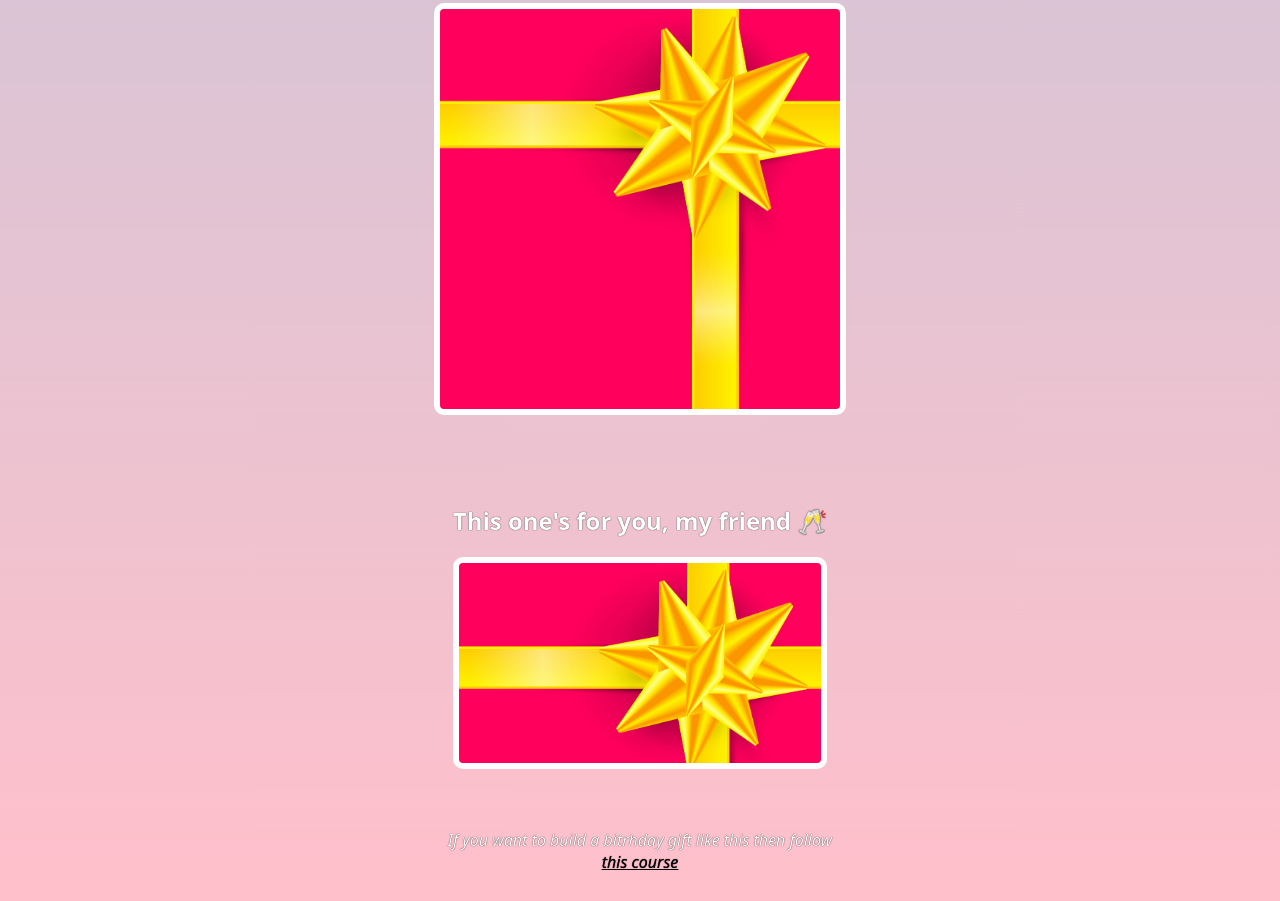
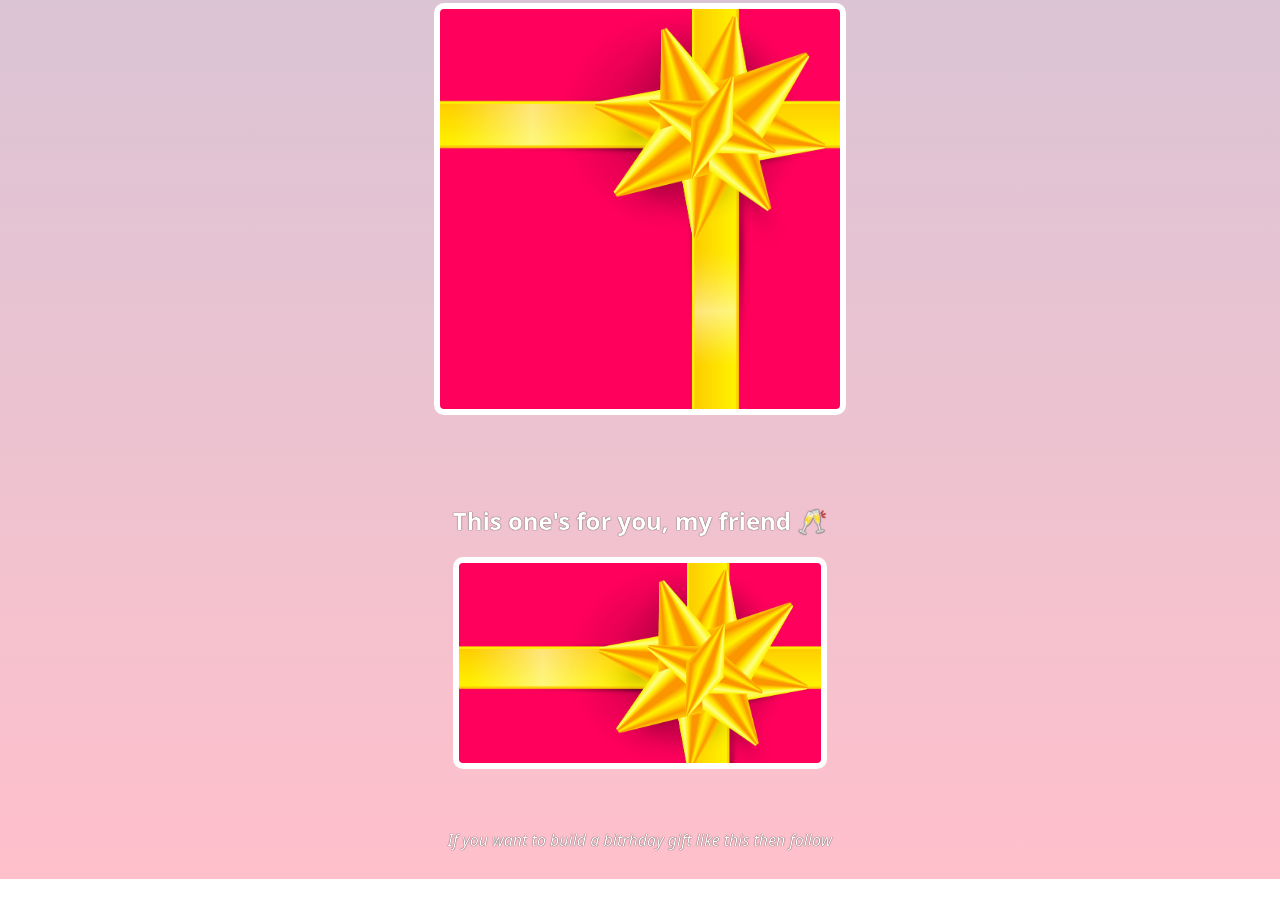
Before and after one commit to Abha44/gift, a plain HTML site: page index.html in a window 1280 px wide. Shown: the part 2026-2927 px from the top of the page. After the commit the page ends 2905 px from the top, so only its background shows below. Drawn offline with Linux system fonts and the light colour scheme; a web font is replaced by a local one.

Commit message:
commit go

```diff
--- a/index.html
+++ b/index.html
@@ -54,7 +54,7 @@
 
 
     <P id="footer">If you want to build a bitrhday gift like this then follow
-    <a class="tag" href="https://scrimba.com/links/htmlandcss" target="_blank">
-        this course</a></P>
+    <!-- <a class="tag" href="https://scrimba.com/links/htmlandcss" target="_blank"> -->
+        <!-- this course</a></P> -->
 </body>
 </html>
```
